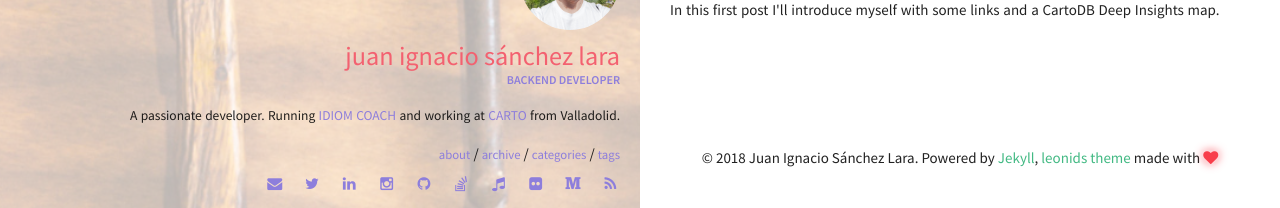
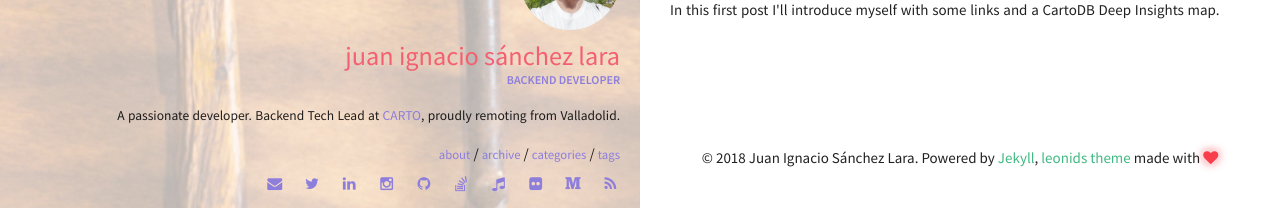
Before and after one commit to juanignaciosl/juanignaciosl.github.io, a Jekyll site: the page built from index.html, in a window 1280 px wide. Shown: the part 1681-1889 px from the top of the page. Built offline with Jekyll 4.4.1, drawn with Linux system fonts in a browser that asks for light colours.

Commit message:
Updated position

```diff
--- a/_config.yml
+++ b/_config.yml
@@ -19,7 +19,7 @@ owner:
   name: Juan Ignacio Sánchez Lara
   avatar: avatar.jpg
   job: "Backend Developer"
-  bio: "A passionate developer. Running [IDIOM COACH](https://idiomcoach.com) and working at [CARTO](http://carto.com) from Valladolid."
+  bio: "A passionate developer. Backend Tech Lead at [CARTO](http://carto.com), proudly remoting from Valladolid."
   email: juanignaciosl@gmail.com
   blog: http://www.juanignaciosl.com
   medium: juanignaciosl
```
Also changed, not shown: README.md.
